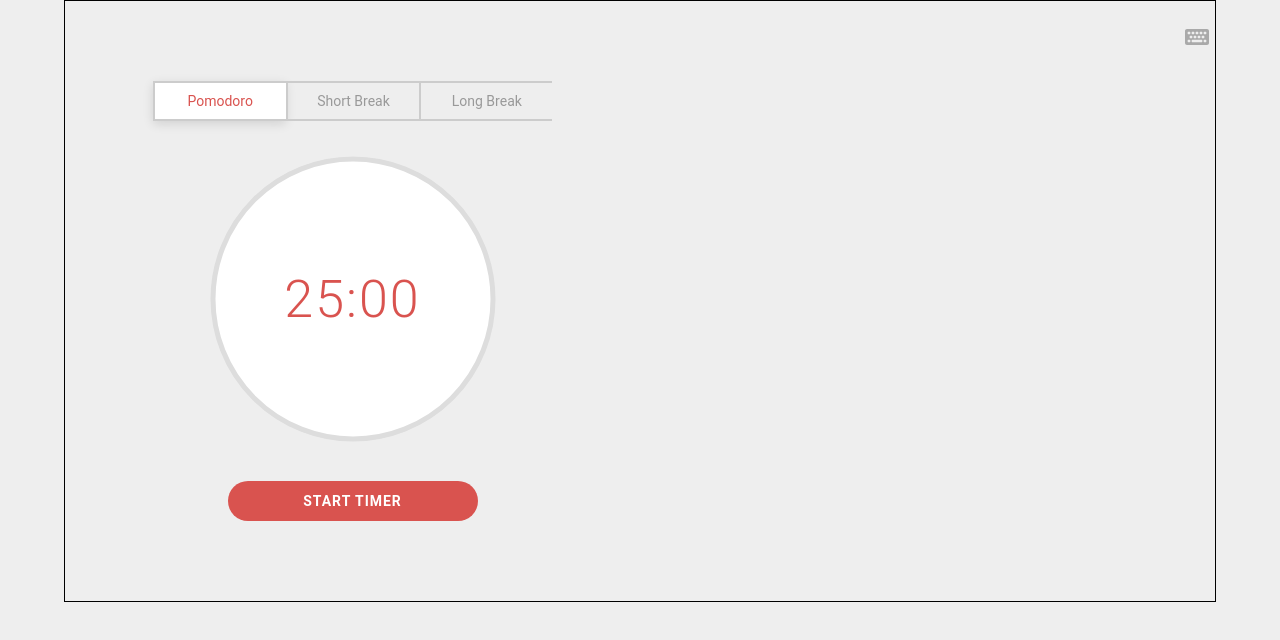
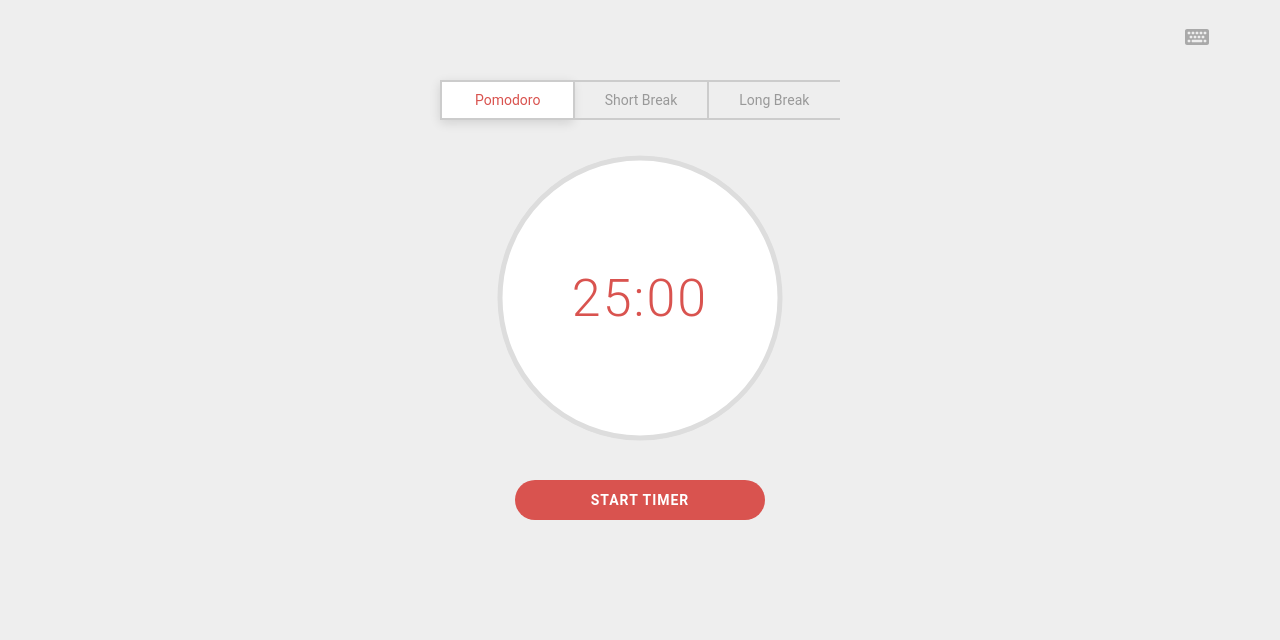
Before and after one commit to nicolaeciobanuu/react-timer, a React (Create React App) app: page / in a window 1280 px wide. Shown: the top 640 px of the page. Built offline with nearby package versions, Linux system fonts and the light colour scheme.

Commit message:
:fire: Delete Content component

```diff
--- a/src/App.tsx
+++ b/src/App.tsx
@@ -4,7 +4,5 @@
 
 export const App = () =>
     <div className="App">
-      <SC.Content>
         <Pomodoro/>
-      </SC.Content>
     </div>
```
